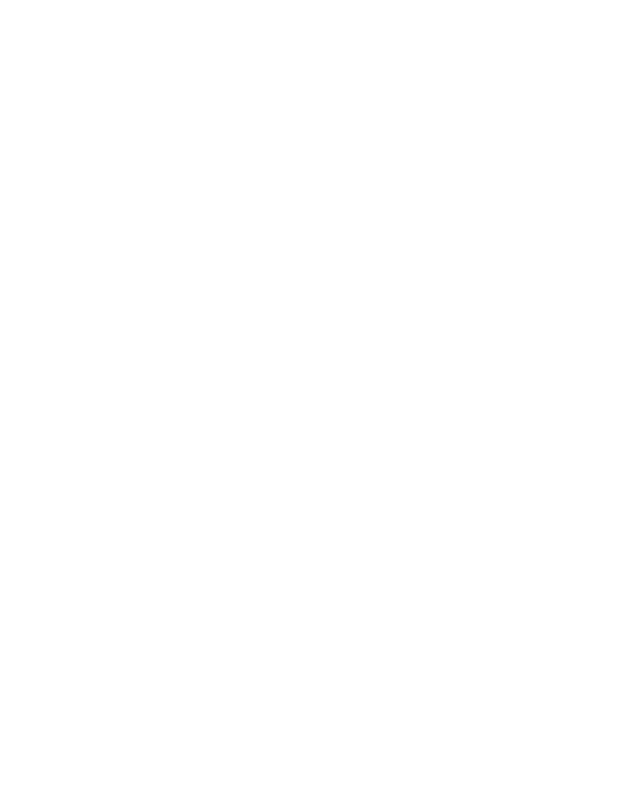
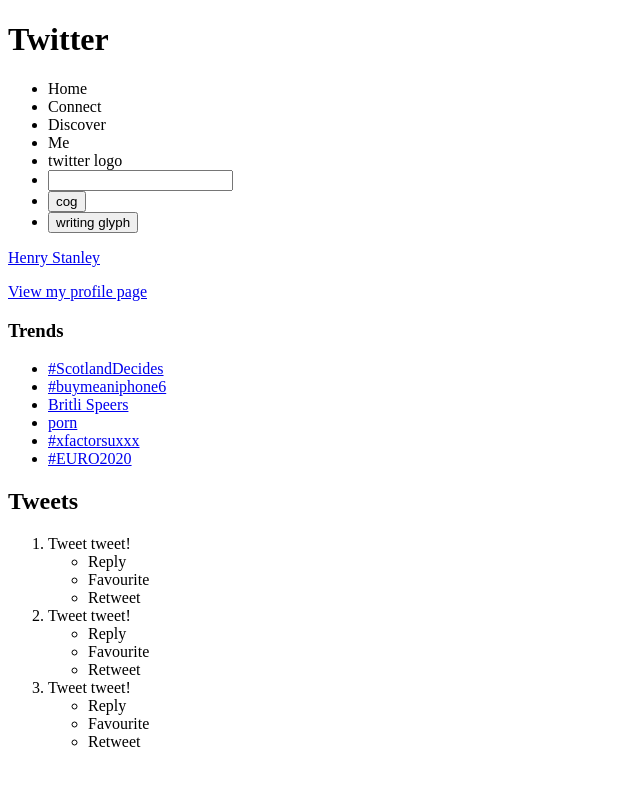
Before and after one commit to henryaj/twittercss, a plain HTML site: page index.html in a window 1280 px wide. Shown: the whole page, without its empty margins (0-640 px from the left). Drawn offline with Linux system fonts and the light colour scheme.

Commit message:
Basic HTML structure down

```diff
--- a/index.html
+++ b/index.html
@@ -7,6 +7,80 @@
 	</head>
 
 	<body>
+
+	<div class="title">
+		<h1>Twitter</h1>
+	</div>
+
+	<div class="navbar">
+		<ul>
+			<li>Home</li>
+			<li>Connect</li>
+			<li>Discover</li>
+			<li>Me</li>
+			<li>twitter logo</li>
+			<li><input type="text"></li>
+			<li><button>cog</button></li>
+			<li><button>writing glyph</button></li>
+		</ul>
+	</div>
+
+	<div class="profile-card">
+		<p><a href="#">Henry Stanley</a></p>
+		<p><a href="#">View my profile page</a></p>
+	</div>
+
+	<div class="trends-box">
+		<h3>Trends</h3>
+		<ul>
+			<li><a href="#">#ScotlandDecides</a></li>
+			<li><a href="#">#buymeaniphone6</a></li>
+			<li><a href="#">Britli Speers</a></li>
+			<li><a href="#">porn</a></li>
+			<li><a href="#">#xfactorsuxxx</a></li>
+			<li><a href="#">#EURO2020</a></li>
+		</ul>
+	</div>
+
+	<div class="tweets">
+		<h2>Tweets</h2>
+		<ol>
+
+			<!-- This is a tweet -->
+			<li>Tweet tweet!
+<!-- 				<ul class="stats">
+					<li>Reply</li>
+					<li>Favourite</li>
+					<li>Retweet</li>
+				</ul> -->
+				<ul class="actions">
+					<li>Reply</li>
+					<li>Favourite</li>
+					<li>Retweet</li>
+				</ul>
+			</li>
+
+<!-- This is a tweet -->
+			<li>Tweet tweet!
+				<ul>
+					<li>Reply</li>
+					<li>Favourite</li>
+					<li>Retweet</li>
+				</ul>
+			</li>
+
+<!-- This is a tweet -->
+			<li>Tweet tweet!
+				<ul>
+					<li>Reply</li>
+					<li>Favourite</li>
+					<li>Retweet</li>
+				</ul>
+			</li>
+
+		</ol>
+	</div>
+
 	</body>
 
 </html>
```
